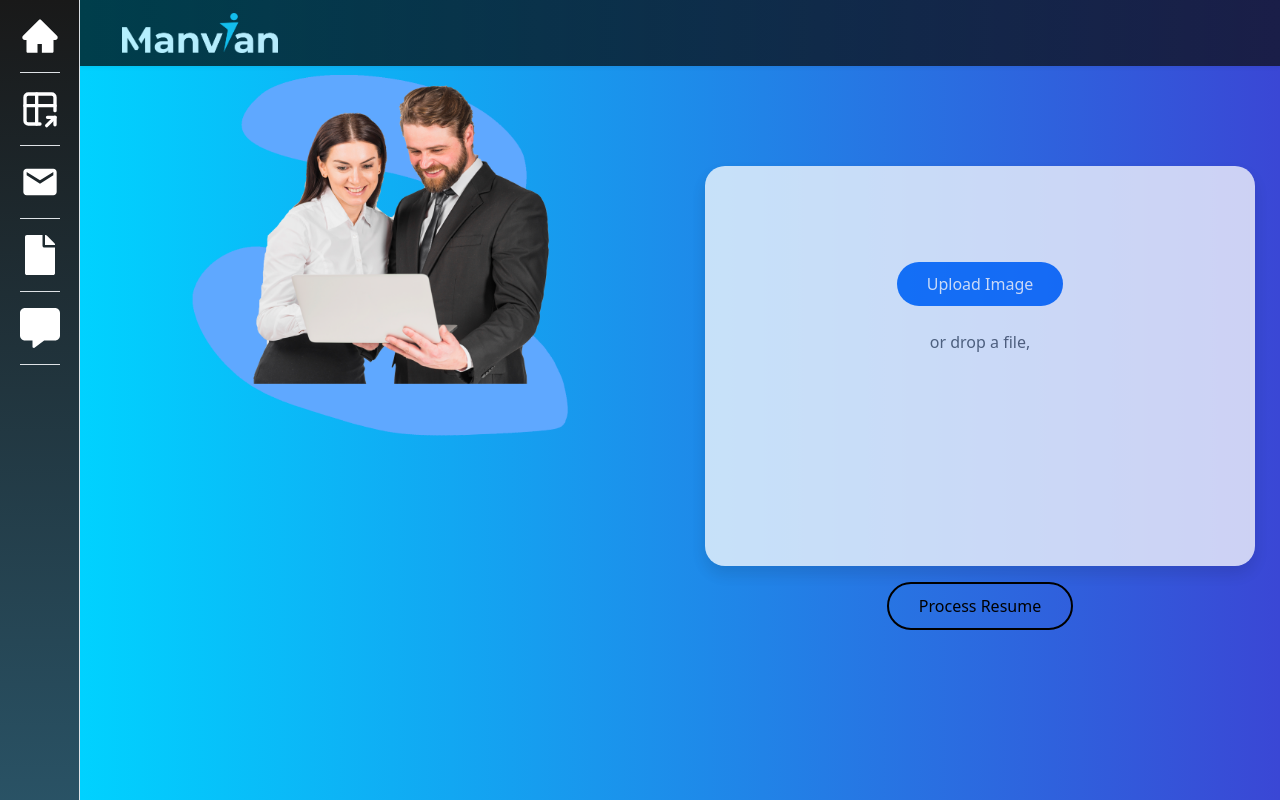
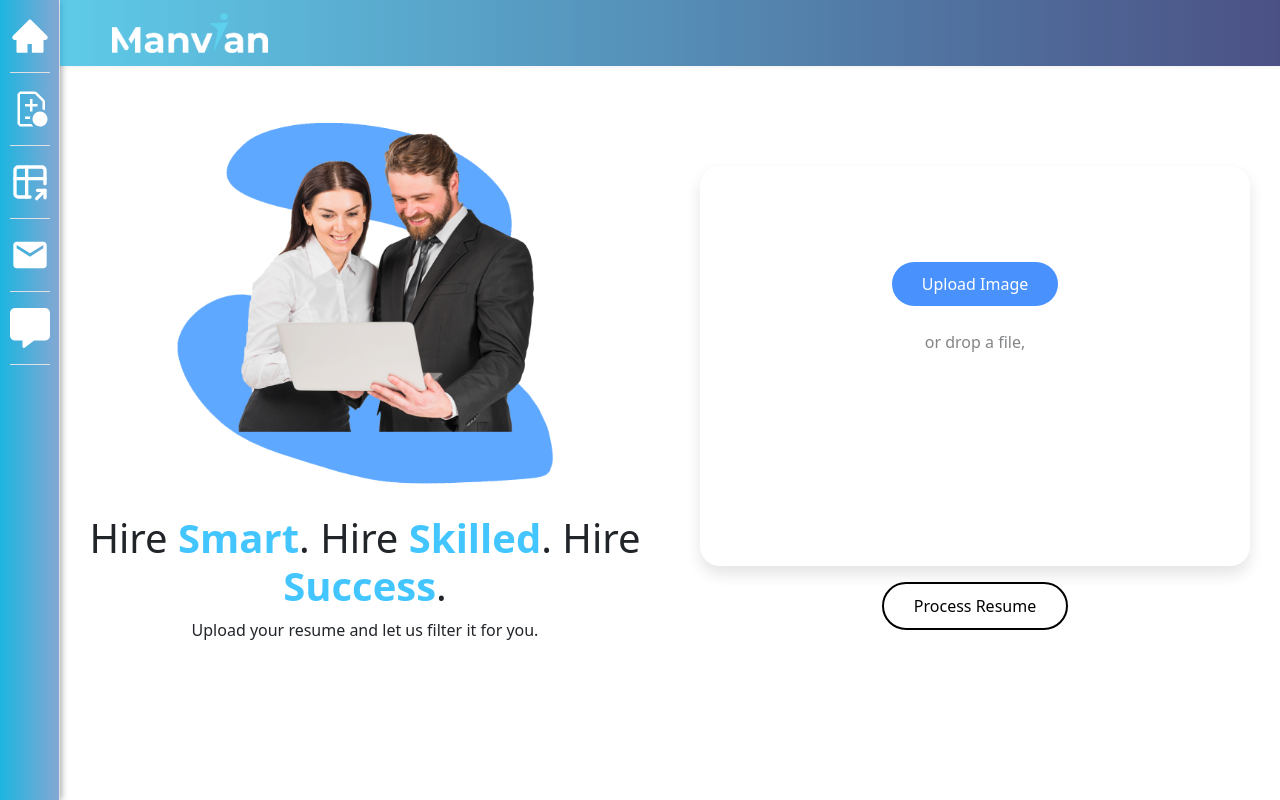
Before and after one commit to rejoyj/Resume-Filter, a React (Vite) app in the folder Resume-Filter/: page / in a window 1280 px wide. Built offline with nearby package versions, Linux system fonts and the light colour scheme.

Commit message:
Home page

```diff
--- a/Resume-Filter/src/components/Homepage.css
+++ b/Resume-Filter/src/components/Homepage.css
@@ -1,9 +1,9 @@
 
 .navbar-custom {
 
-  background: linear-gradient(90deg, #efd5ff 0%, #515ada 100%);
+  background: linear-gradient(90deg, #1CB5E0 0%, #000851 100%);
   color: #ffffff;
-  box-shadow: 0 2px 8px rgba(0, 0, 0, 0.3);
+  /* box-shadow: 0 2px 8px rgba(0, 0, 0, 0.3); */
   opacity: 0.7;
 }
 .home-row{
@@ -12,12 +12,15 @@
 }
 
 .home-container {
-  background: linear-gradient(90deg, #00d2ff 0%, #3a47d5 100%);
+  /* background: linear-gradient(90deg, #00d2ff 0%, #3a47d5 100%); */
   min-height: 100vh;
   padding: 0;
 
 }
-
+.home-title span{
+  color: #43C6FF;
+  font-weight: bold;
+}
 .brand-text {
   font-weight: bold;
   color: white;
--- a/Resume-Filter/src/components/Homepage.jsx
+++ b/Resume-Filter/src/components/Homepage.jsx
@@ -53,8 +53,16 @@ const Homepage = () => {
         <Row className="home-row">
           <Col>
           <Row>
-            <Col className="text-center align-self-center">
+            <Col className="text-center align-self-center pt-5">
             <img src={home} alt="Home" style={{height:"400px"}} />
+            </Col>
+          </Row>
+          <Row>
+            <Col className="text-center">
+              <h1 className="home-title">Hire <span >Smart</span>. Hire <span>Skilled</span>. Hire <span>Success</span>.</h1>
+              <p className="home-subtitle">
+                Upload your resume and let us filter it for you.
+              </p>
             </Col>
           </Row>
           </Col>
--- a/Resume-Filter/src/components/JobDescription.css
+++ b/Resume-Filter/src/components/JobDescription.css
@@ -1,5 +1,5 @@
 .navbar-custom {
-  background: linear-gradient(to right, #000000, #0d0d0d);
+  /* background: linear-gradient(to right, #000000, #0d0d0d); */
   color: #ffffff;
   box-shadow: 0 2px 8px rgba(0, 0, 0, 0.3);
   opacity: 0.7;
--- a/Resume-Filter/src/components/SideBar.css
+++ b/Resume-Filter/src/components/SideBar.css
@@ -1,5 +1,5 @@
 .sidebar-custom {
-  background: linear-gradient(to bottom, rgba(0, 0, 0, 0.9), rgba(4, 52, 74, 0.85));
+  background: linear-gradient(90deg, #1CB5E0 0%, #85a7d3 100%);
   color: #ffffff;
   box-shadow: 1px 0 7px rgba(0, 0, 0, 0.4);
 }
--- a/Resume-Filter/src/components/SideBar.jsx
+++ b/Resume-Filter/src/components/SideBar.jsx
@@ -1,43 +1,48 @@
-import React from 'react';
-import { Nav } from 'react-bootstrap';
-import { FaBriefcase, FaUserCircle , FaFile} from "react-icons/fa";
+import React from "react";
+import { Nav } from "react-bootstrap";
+import { FaBriefcase, FaUserCircle, FaFile } from "react-icons/fa";
+import { VscGitPullRequestNewChanges } from "react-icons/vsc";
 import { FaMessage } from "react-icons/fa6";
 import { AiFillHome } from "react-icons/ai";
 import { TbTableShare } from "react-icons/tb";
 import { MdEmail } from "react-icons/md";
-import './SideBar.css'
+import "./SideBar.css";
 
 const SideBar = () => {
   return (
-
     <Nav
       className="sidebar sidebar-custom flex-column align-items-center border-end vh-100"
-  style={{ width: '80px' }}
+      style={{ width: "60px" }}
     >
       <Nav.Link href="/" className="py-3 border-bottom" title="Home">
         <AiFillHome size={40} />
+      </Nav.Link>
+
+      <Nav.Link
+        href="/jobdescription"
+        className="py-3 border-bottom"
+        title="Email"
+      >
+        <VscGitPullRequestNewChanges size={40} />
       </Nav.Link>
 
       <Nav.Link href="/page" className="py-3 border-bottom" title="Results">
         <TbTableShare size={40} />
       </Nav.Link>
 
-  <Nav.Link href="/mail-template" className="py-3 border-bottom" title="Email">
+      <Nav.Link
+        href="/mail-template"
+        className="py-3 border-bottom"
+        title="Email"
+      >
         <MdEmail size={40} />
       </Nav.Link>
 
-  <Nav.Link href="/jobdescription" className="py-3 border-bottom" title="Email">
-    <FaFile size={40}/>
+      <Nav.Link href="" className="py-3 border-bottom" title="Chatbot">
+        <FaMessage size={40} />
       </Nav.Link>
+    </Nav>
+  );
+};
 
-  <Nav.Link href="" className="py-3 border-bottom" title="Chatbot">
-  <FaMessage size={40}/>
-  </Nav.Link>
-
-
-</Nav>
-
-  )
-}
-
-export default SideBar
+export default SideBar;
```
Lines whose indentation alone changed are shown as unchanged.
